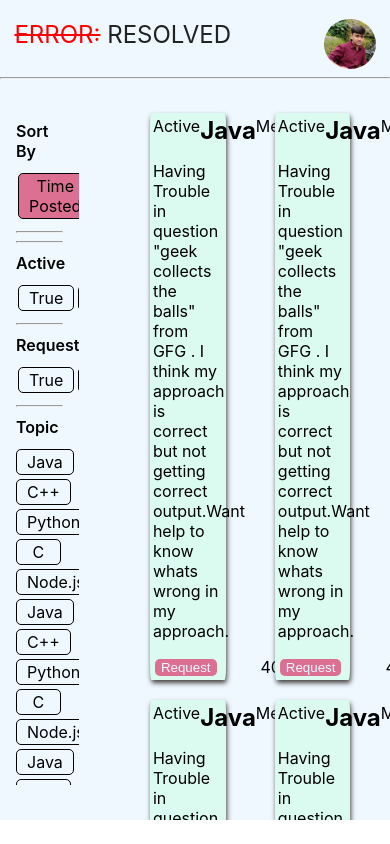
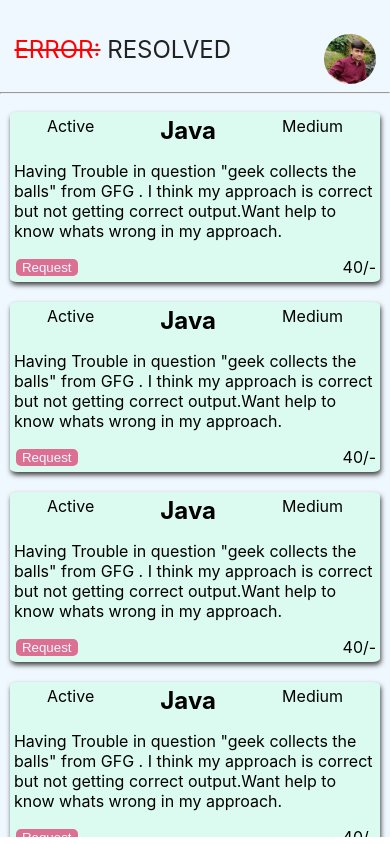
Before and after one commit to arpitgoyal442/Error-Resolved, a Next.js app: page /debugger in a window 390 px wide. Built offline with nearby package versions, Linux system fonts and the light colour scheme.

Commit message:
debugger leftbar UI

```diff
--- a/components/DoubtCard.js
+++ b/components/DoubtCard.js
@@ -19,7 +19,7 @@ function DoubtCard() {
         <div className="doubtCard_footer">
 
            <button className="doubtCard_request">Request</button>
-          <span className="iconify-inline doubtCard_view"  data-icon="bi:eye-fill" data-width="25"></span>
+          <span className="iconify-inline doubtCard_view"  data-icon="bi:eye-fill" data-width=""></span>
           40/-
 
         </div>
--- a/components/Navbar.js
+++ b/components/Navbar.js
@@ -36,7 +36,7 @@ function Navbar() {
       <div className="navbarIcons">
       <span className="iconify-inline" data-icon="clarity:notification-solid" data-width="30" data-height="30"  style={{color:'gold'}}></span>
         <img src="./profile_img.jpeg" alt="njn" />
-        <span className="iconify-inline power" data-icon="fontisto:power" data-width="30" data-height="30"></span>
+        {/* <span className="iconify-inline power" data-icon="fontisto:power" data-width="30" data-height="30"></span> */}
       </div>
 
 
--- a/styles/DebuggerHome.css
+++ b/styles/DebuggerHome.css
@@ -1,12 +1,10 @@
 .debuggerHome_doubtsContainer{
-    max-height: 85vh;
-    display: flex;
-    flex:0.9;
-    justify-content:space-evenly;
-    padding-left: 2rem;
-    padding-top: 1rem;
+    max-height: 87vh;
+    flex:1;
     overflow-y: scroll;
     flex-wrap:wrap;
+    display: grid;
+    grid-template-columns: repeat(3,1fr);
 }
 
 .debuggerHome_body{
@@ -19,6 +17,14 @@
 
 .debuggerHome_doubtsContainer::-webkit-scrollbar-thumb{
     background-color:darkgray;
-
-
 }
+@media screen and (max-width: 720px) {
+    .debuggerHome_doubtsContainer{
+        grid-template-columns: repeat(2,1fr);
+    }
+}
+@media screen and (max-width: 420px) {
+    .debuggerHome_doubtsContainer{
+        grid-template-columns: repeat(1,1fr);
+    }
+}
--- a/styles/DoubtCard.css
+++ b/styles/DoubtCard.css
@@ -2,7 +2,6 @@
 
     background-color:rgb(219, 250, 240);
     height: fit-content;
-    width: 25%;
     border-radius: 2%;
     padding: 1%;
 
@@ -40,7 +39,6 @@
 }
 
 #doubtCard_solve:hover{
-
     color:rgb(219, 95, 136);
     transition: 0.2;
     transform: scale(1.20);
@@ -48,9 +46,7 @@
 
 .doubtCard_view{
     color:palevioletred;
-    margin-left: 60%;
-
-
+    margin-left: auto;
 }
 
 .doubtCard_view:hover{
--- a/styles/DoubtContainer.css
+++ b/styles/DoubtContainer.css
@@ -1,7 +1,6 @@
 .doubtContainer{
     display: flex;
     flex-direction: column;
-
     width: 100%;
     height:84.8%;
     overflow: scroll;
--- a/styles/Leftbar.css
+++ b/styles/Leftbar.css
@@ -1,7 +1,7 @@
 .leftbar {
 	flex: 0.15;
     padding: 1.5rem 1rem 1rem;
-    max-height: 78vh;
+    max-height: 80vh;
     overflow-y: scroll;
 }
 .leftbar ul {
@@ -57,3 +57,8 @@
 .leftbar__filter.active{
     background-color: palevioletred;
 }
+@media screen and (max-width: 720px) {
+    .leftbar{
+        display: none;
+    }
+}
--- a/styles/Navbar.css
+++ b/styles/Navbar.css
@@ -6,6 +6,7 @@
 
     display: flex;
     width: 100vw;
+    height: 10vh;
     justify-content:space-around;
     align-items:flex-end;
 
```
Also changed, not shown: pages/profile.js (added, +12 -0 lines).
